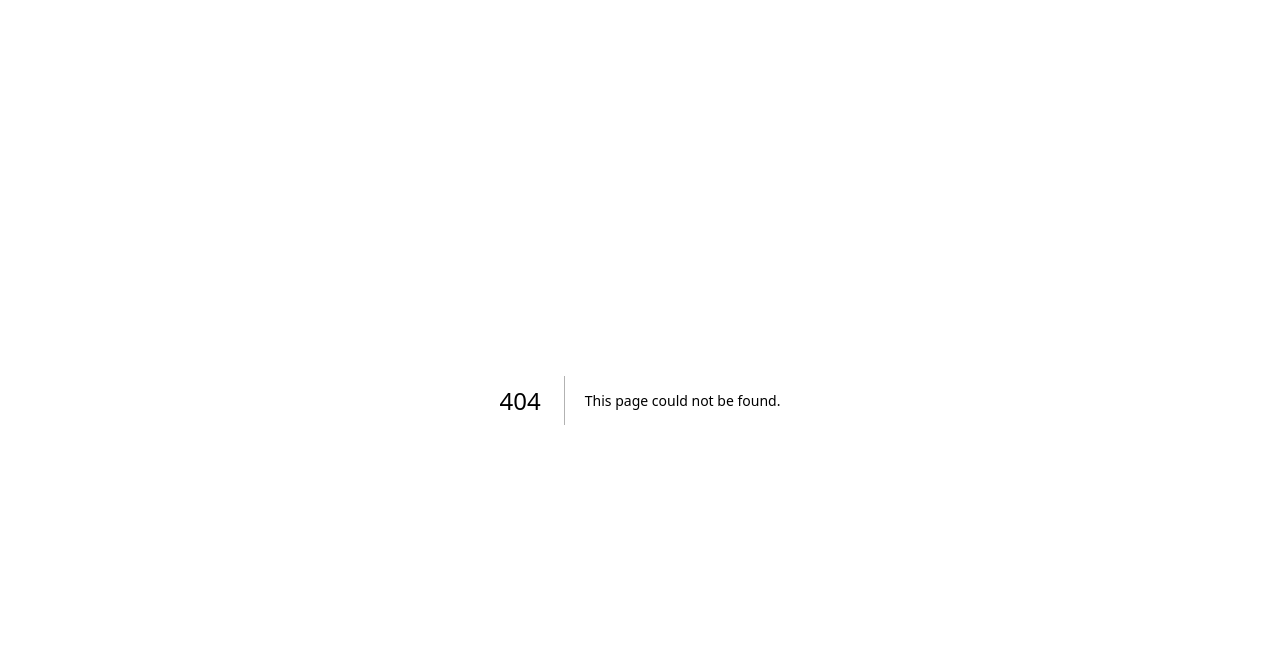
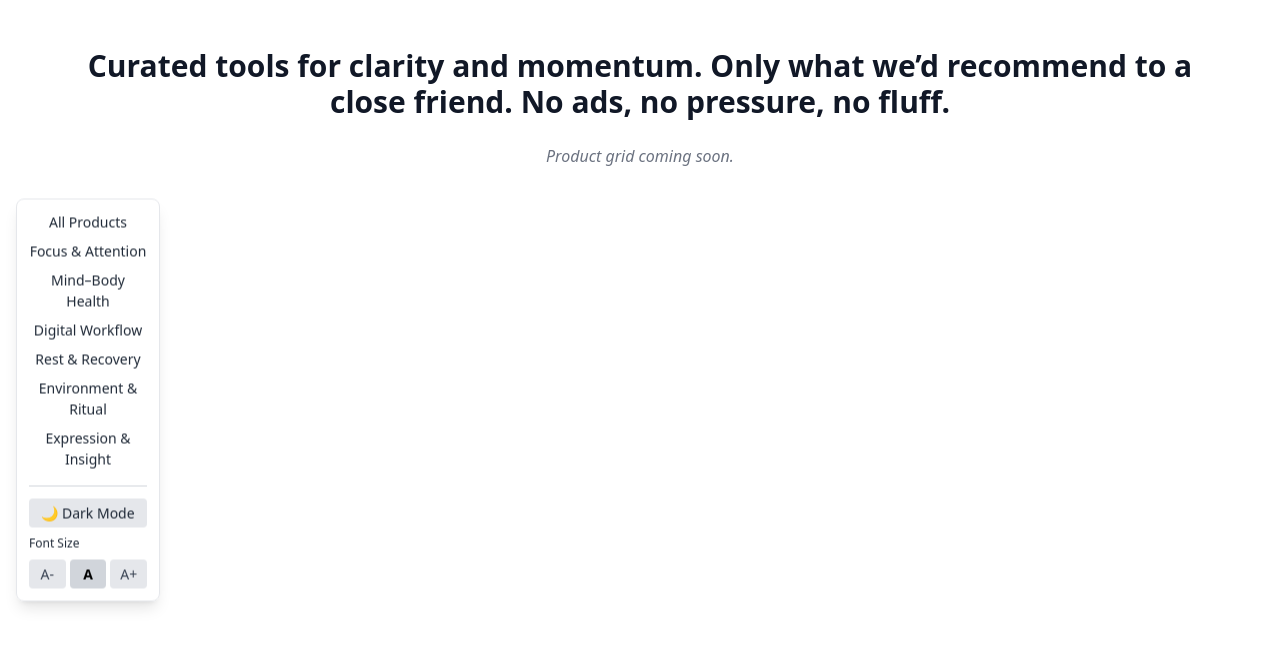
Before and after one commit to anamesis-ai/anamesis-store, a Next.js app: page /products in a window 1280 px wide. Before the commit this address had no page. Shown: the top 646 px of the page. Built offline with nearby package versions, Linux system fonts and the light colour scheme.

Commit message:
Fix dark mode, font size toggle, and nav alignment; finalize shared layout

```diff
--- a/components/FloatingNav.js
+++ b/components/FloatingNav.js
@@ -1,33 +1,40 @@
-import { useState } from "react";
+import { useContext } from "react";
+import { UIContext } from "../context/UIContext";
 
-export default function FloatingNav({ darkMode, setDarkMode, fontSize, setFontSize }) {
+export default function FloatingNav() {
+  const {
+    darkMode,
+    setDarkMode,
+    fontSize,
+    setFontSize
+  } = useContext(UIContext);
+
   const categories = [
-    { id: "focus-tools", name: "Focus Tools" },
-    { id: "mind-body", name: "Mind & Body" },
+    { id: "focus-tools", name: "Focus & Attention" },
+    { id: "mind-body", name: "Mind–Body Health" },
     { id: "workflow", name: "Digital Workflow" },
     { id: "rest", name: "Rest & Recovery" },
     { id: "environment", name: "Environment & Ritual" },
     { id: "insight", name: "Expression & Insight" },
   ];
 
-  const fontSizes = ["sm", "base", "lg"];
-
   return (
-    <aside className="fixed top-1/2 -translate-y-1/2 left-4 z-50 bg-white/80 dark:bg-gray-800/80 backdrop-blur border rounded-lg p-3 space-y-4 text-sm text-gray-800 dark:text-gray-200 shadow-lg w-36">
+    <aside className="fixed top-1/2 -translate-y-1/2 left-4 z-50 w-36 bg-white/80 dark:bg-gray-800/80 backdrop-blur border rounded-lg p-3 space-y-4 text-sm text-gray-800 dark:text-gray-200 shadow-lg">
 <nav className="space-y-2 flex flex-col items-center text-center">
-<button
-  onClick={() => window.location.href = "/products"}
-  className="block text-center hover:underline hover:shadow-md hover:shadow-gray-300 dark:hover:shadow-gray-600 transition"
->
-  All Products
-</button>
-  {categories.map((cat) => (
+  {[
+    { id: "all", name: "All Products", href: "/products" },
+    ...categories.map((cat) => ({
+      id: cat.id,
+      name: cat.name,
+      href: `/products?category=${cat.id}`
+    }))
+  ].map((link) => (
     <button
-      key={cat.id}
-      onClick={() => window.location.href = `/products?category=${cat.id}`}
-      className="block text-center hover:underline hover:shadow-md hover:shadow-gray-300 dark:hover:shadow-gray-600 transition"
+      key={link.id}
+      onClick={() => window.location.href = link.href}
+      className="block w-full text-center whitespace-normal break-words hover:underline hover:shadow-md hover:shadow-gray-300 dark:hover:shadow-gray-600 transition"
     >
-      {cat.name}
+      {link.name}
     </button>
   ))}
 </nav>
@@ -41,21 +48,21 @@ export default function FloatingNav({ darkMode, setDarkMode, fontSize, setFontSi
           {darkMode ? "☀ Light Mode" : "🌙 Dark Mode"}
         </button>
 
-        {/* Font Size Toggle */}
+{/* Font Size Toggle */}
 <div>
-  <label className="block text-xs mb-1">Font Size</label>
-  <div className="flex space-x-2">
+  <label className="block text-xs mb-1 mb-2">Font Size</label>
+  <div className="flex justify-between space-x-1">
     {["sm", "base", "lg"].map((size) => (
       <button
         key={size}
         onClick={() => setFontSize(size)}
-        className={`px-2 py-1 rounded text-xs ${
+        className={`flex-1 py-1 rounded text-sm transition ${
           fontSize === size
-            ? "bg-black text-white dark:bg-white dark:text-black"
-            : "bg-gray-200 dark:bg-gray-700 text-gray-800 dark:text-gray-200"
+            ? "bg-gray-300 dark:bg-gray-600 text-black dark:text-white font-semibold"
+            : "bg-gray-200 dark:bg-gray-700 text-gray-700 dark:text-gray-300"
         }`}
       >
-        {size === "sm" ? "A–" : size === "base" ? "A" : "A+"}
+        {size === "sm" ? "A-" : size === "base" ? "A" : "A+"}
       </button>
     ))}
   </div>
--- /dev/null
+++ b/context/UIContext.js
@@ -0,0 +1,30 @@
+import { createContext, useContext, useState, useEffect } from "react";
+
+export const UIContext = createContext();
+
+export const UIProvider = ({ children }) => {
+  const [darkMode, setDarkMode] = useState(false);
+  const [fontSize, setFontSize] = useState("base");
+
+  useEffect(() => {
+    const savedDarkMode = localStorage.getItem("darkMode");
+    const savedFontSize = localStorage.getItem("fontSize");
+
+    if (savedDarkMode !== null) setDarkMode(savedDarkMode === "true");
+    if (savedFontSize) setFontSize(savedFontSize);
+  }, []);
+
+  useEffect(() => {
+    localStorage.setItem("darkMode", darkMode);
+  }, [darkMode]);
+
+  useEffect(() => {
+    localStorage.setItem("fontSize", fontSize);
+  }, [fontSize]);
+
+  return (
+    <UIContext.Provider value={{ darkMode, setDarkMode, fontSize, setFontSize }}>
+      {children}
+    </UIContext.Provider>
+  );
+};
--- a/pages/_app.js
+++ b/pages/_app.js
@@ -1,5 +1,59 @@
-import "@/styles/globals.css";
+import "../styles/globals.css";
+import { UIProvider, UIContext } from "../context/UIContext";
+import FloatingNav from "../components/FloatingNav";
+import { useEffect, useState, useContext } from "react";
+import smoothscroll from "smoothscroll-polyfill";
 
-export default function App({ Component, pageProps }) {
-  return <Component {...pageProps} />;
+function Layout({ children }) {
+  const { darkMode, fontSize } = useContext(UIContext);
+  const [showTopButton, setShowTopButton] = useState(false);
+
+  useEffect(() => {
+    smoothscroll.polyfill();
+    const handleScroll = () => {
+      setShowTopButton(window.scrollY > 300);
+    };
+    window.addEventListener("scroll", handleScroll);
+    return () => window.removeEventListener("scroll", handleScroll);
+  }, []);
+
+  const scrollToTop = () => {
+    window.scrollTo({ top: 0, behavior: "smooth" });
+  };
+
+  const fontSizeClass = {
+    sm: "text-sm leading-relaxed",
+    base: "text-base leading-normal",
+    lg: "text-lg leading-loose",
+  }[fontSize];
+
+  return (
+    <div className={`${darkMode ? "dark" : ""}`}>
+      <div className={`min-h-screen bg-white dark:bg-[#121212] text-gray-900 dark:text-gray-100 transition-colors duration-300 ${fontSizeClass}`}>
+        <FloatingNav />
+        {children}
+        {showTopButton && (
+          <button
+            onClick={scrollToTop}
+            className="fixed bottom-4 right-4 z-50 px-4 py-2 text-sm rounded-full bg-gray-200 dark:bg-gray-700 text-gray-800 dark:text-gray-100 shadow-md hover:shadow-lg transition"
+            aria-label="Back to Top"
+          >
+            ↑ Top
+          </button>
+        )}
+      </div>
+    </div>
+  );
 }
+
+function MyApp({ Component, pageProps }) {
+  return (
+    <UIProvider>
+      <Layout>
+        <Component {...pageProps} />
+      </Layout>
+    </UIProvider>
+  );
+}
+
+export default MyApp;
--- a/pages/index.js
+++ b/pages/index.js
@@ -1,76 +1,12 @@
-import { useState, useEffect } from "react";
-import FloatingNav from "../components/FloatingNav";
 import categories from "../data/categories";
-import smoothscroll from 'smoothscroll-polyfill';
 
 export default function Home() {
-  const [darkMode, setDarkMode] = useState(false);
-  const [fontSize, setFontSize] = useState("base");
-  const [showTopButton, setShowTopButton] = useState(false);
-
-  useEffect(() => {
-    smoothscroll.polyfill();
-  }, []);
-
-  useEffect(() => {
-    const handleScroll = () => {
-      setShowTopButton(window.scrollY > 300);
-    };
-    window.addEventListener("scroll", handleScroll);
-    return () => window.removeEventListener("scroll", handleScroll);
-  }, []);
-
-  useEffect(() => {
-    if (typeof window !== "undefined") {
-      const savedMode = localStorage.getItem("darkMode");
-      if (savedMode === "true") {
-        setDarkMode(true);
-      } else if (savedMode === "false") {
-        setDarkMode(false);
-      }
-    }
-  }, []);
-
-  useEffect(() => {
-    if (typeof window !== "undefined") {
-      const savedFont = localStorage.getItem("fontSize");
-      if (savedFont) setFontSize(savedFont);
-    }
-  }, []);
-
-  useEffect(() => {
-    if (typeof window !== "undefined") {
-      localStorage.setItem("darkMode", darkMode);
-    }
-  }, [darkMode]);
-
-  useEffect(() => {
-    if (typeof window !== "undefined") {
-      localStorage.setItem("fontSize", fontSize);
-    }
-  }, [fontSize]);
-
   const scrollToTop = () => {
     window.scrollTo({ top: 0, behavior: "smooth" });
   };
 
-  const fontSizeClass = {
-    sm: "text-sm leading-relaxed",
-    base: "text-base leading-normal",
-    lg: "text-lg leading-loose",
-  }[fontSize];
-
   return (
-    <div className={`${darkMode ? "dark" : ""}`}>
-<div className={`bg-white text-gray-900 dark:bg-[#121212] dark:text-gray-100 min-h-screen transition-colors duration-300 relative animate-fade-in ${fontSizeClass}`}>
-        {/* Floating Navigation */}
-        <FloatingNav
-          darkMode={darkMode}
-          setDarkMode={setDarkMode}
-          fontSize={fontSize}
-          setFontSize={setFontSize}
-        />
-
+    <>
       {/* HERO SECTION */}
       <section className="flex flex-col items-center justify-center min-h-[70vh] px-4 text-center">
         <h1 className="text-2xl md:text-4xl font-semibold max-w-xl leading-snug">
@@ -115,19 +51,15 @@ export default function Home() {
           </div>
         ))}
       </section>
-      </div>
+
       {/* Back to Top Button */}
-{showTopButton && (
       <button
         onClick={scrollToTop}
         className="fixed bottom-4 right-4 z-50 px-4 py-2 text-sm rounded-full bg-gray-200 dark:bg-gray-700 text-gray-800 dark:text-gray-100 shadow-md hover:shadow-lg transition"
         aria-label="Back to Top"
-  tabIndex="0"
-  title="Back to Top"
       >
         ↑ Top
       </button>
-)}
-    </div>
+    </>
   );
 }
--- /dev/null
+++ b/pages/products.js
@@ -0,0 +1,26 @@
+import { useRouter } from "next/router";
+
+export default function ProductsPage() {
+  const router = useRouter();
+  const { category } = router.query;
+
+  const headerText =
+    "Curated tools for clarity and momentum. Only what we’d recommend to a close friend. No ads, no pressure, no fluff.";
+
+  return (
+    <div className="min-h-screen bg-white dark:bg-[#121212] text-gray-900 dark:text-gray-100 px-4 py-12 transition-colors duration-300">
+      <div className="max-w-6xl mx-auto text-center">
+        <h1 className="text-2xl md:text-3xl font-semibold mb-6">
+          {headerText}
+        </h1>
+
+        {/* Placeholder Grid */}
+        <div className="grid grid-cols-1 sm:grid-cols-2 lg:grid-cols-3 gap-6">
+          <div className="col-span-full text-center text-gray-500 dark:text-gray-400 italic">
+            Product grid coming soon.
+          </div>
+        </div>
+      </div>
+    </div>
+  );
+}
```
Lines whose indentation alone changed are shown as unchanged.
